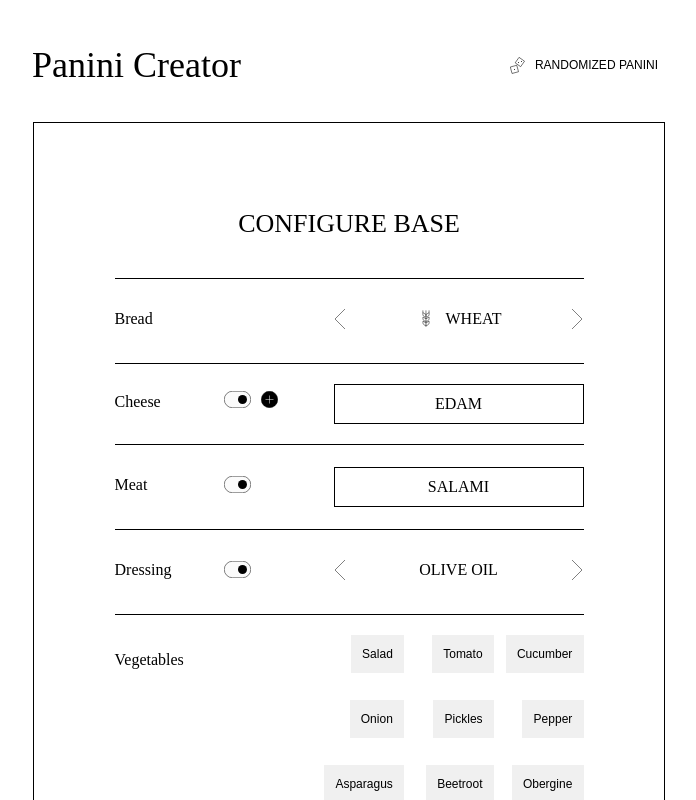
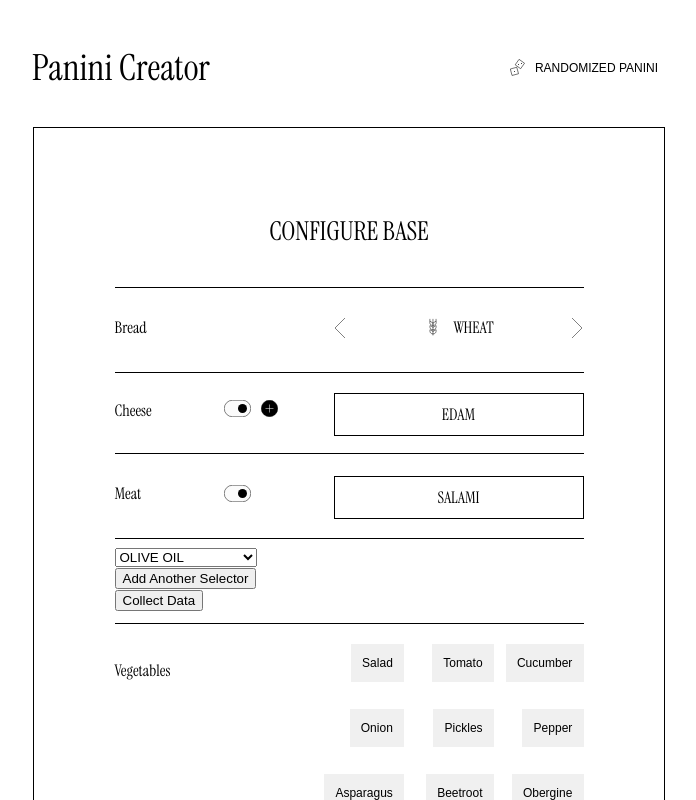
Before and after one commit to mr-fox93/panini-creator, a React (Vite) app: page /home in a window 1280 px wide. Shown: the top 800 px of the page, without its empty margins (291-987 px from the left). Built offline with nearby package versions, Linux system fonts and the light colour scheme.

Commit message:
complete zod implementation

```diff
--- a/index.html
+++ b/index.html
@@ -5,6 +5,12 @@
     <link rel="icon" type="image/svg+xml" href="/vite.svg" />
     <meta name="viewport" content="width=device-width, initial-scale=1.0" />
     <title>Panini Creator</title>
+    <link rel="preconnect" href="https://fonts.googleapis.com" />
+    <link rel="preconnect" href="https://fonts.gstatic.com" crossorigin />
+    <link
+      href="https://fonts.googleapis.com/css2?family=Instrument+Serif&display=swap"
+      rel="stylesheet"
+    />
   </head>
   <body>
     <div id="root"></div>
--- a/package.json
+++ b/package.json
@@ -11,6 +11,7 @@
   },
   "dependencies": {
     "framer-motion": "^10.16.4",
+    "notistack": "^3.0.1",
     "prettier": "^2.8.8",
     "react": "^18.2.0",
     "react-dom": "^18.2.0",
--- /dev/null
+++ b/src/GlobalStyle.ts
@@ -0,0 +1,9 @@
+import { createGlobalStyle } from "styled-components";
+
+const GlobalStyle = createGlobalStyle`
+  body {
+    font-family: 'Instrument Serif', serif;
+  }
+`;
+
+export default GlobalStyle;
--- a/src/components/DressingCarousel.tsx
+++ b/src/components/DressingCarousel.tsx
@@ -1,99 +1,161 @@
-import LeftArrowImage from "../arrows/Vector4.svg";
-import RightArrowImage from "../arrows/Vector3.svg";
-import { dressingVariants } from "../data/dressing";
-import styled from "styled-components";
-import { useState, useEffect } from "react";
-import SwichOn from "../arrows/SwichOn.svg";
-import SwichOff from "../arrows/SwichOff.svg";
+import React, { useState } from "react";
 import { z } from "zod";
-import { useFormContext } from "react-hook-form";
+import { dressingVariants } from "../data/dressing"; // Upewnij się, że ścieżka do importu jest poprawna
 
-interface CarouselWrapProps {
-  isVisible: boolean;
-}
-
-const CarouselWrap = styled.div<CarouselWrapProps>`
-  display: flex;
-  justify-content: space-between;
-  align-items: center;
-  text-align: center;
-  gap: 20px;
-  width: 250px;
-  height: 35px;
-  visibility: ${(props) => (props.isVisible ? "visible" : "hidden")};
-`;
-
-const BreadAndLogoWrapper = styled.div`
-  display: flex;
-  flex-wrap: wrap;
-  gap: 10px;
-`;
+type SelectorData = {
+  id: number;
+  value: string;
+};
 
 export const dressingSchema = z
   .enum(["OLIVE OIL", "HONEY_MUSTARD", "RANCH", "MAYO"])
   .optional()
   .nullable();
 
-const DressingCarousel = () => {
-  const [isVisible, setIsVisible] = useState(true);
-  const [currentIndex, setCurrentIndex] = useState(0);
+const DressingCarousel: React.FC = () => {
+  const [selectors, setSelectors] = useState<SelectorData[]>([
+    { id: Date.now(), value: "OLIVE OIL" },
+  ]);
 
-  const { setValue } = useFormContext();
-
-  const visible = () => setIsVisible(!isVisible);
-
-  const uptadeDressing = (newIndex: number) => {
-    const newDressing = dressingVariants[newIndex] || "";
-    setValue("base.dressing", newDressing);
+  const addSelector = () => {
+    setSelectors([...selectors, { id: Date.now(), value: "OLIVE OIL" }]);
   };
 
-  const nextDressing = () => {
-    const nextIndex = (currentIndex + 1) % dressingVariants.length;
-    setCurrentIndex(nextIndex);
-    uptadeDressing(nextIndex);
+  const updateSelector = (id: number, value: string) => {
+    setSelectors(
+      selectors.map((selector) =>
+        selector.id === id ? { ...selector, value } : selector
+      )
+    );
   };
 
-  const prevDressing = () => {
-    const prevIndex =
-      (currentIndex - 1 + dressingVariants.length) % dressingVariants.length;
-    setCurrentIndex(prevIndex);
-    uptadeDressing(prevIndex);
+  const collectData = () => {
+    const dataArray = selectors.map((selector) => selector.value);
+    console.log(dataArray); // setValue from hook to dataArray.
   };
 
-  useEffect(() => {
-    setValue(
-      "base.dressing",
-      isVisible ? dressingVariants[currentIndex] : undefined
-    );
-  }, [isVisible, currentIndex, setValue]);
-
   return (
-    <>
-      <p>Dressing</p>
-      <img
-        onClick={visible}
-        src={(isVisible && SwichOn) || SwichOff}
-        alt={isVisible ? "SwichOn" : "SwichOff"}
-      />
-      <CarouselWrap isVisible={isVisible}>
-        <img
-          onClick={prevDressing}
-          style={{ cursor: "pointer" }}
-          src={RightArrowImage}
-          alt="Left Arrow"
-        />
-        <BreadAndLogoWrapper>
-          {dressingVariants[currentIndex]}
-        </BreadAndLogoWrapper>
-        <img
-          onClick={nextDressing}
-          style={{ cursor: "pointer" }}
-          src={LeftArrowImage}
-          alt="Right Arrow"
-        />
-      </CarouselWrap>
-    </>
+    <div>
+      {selectors.map((selector, index) => (
+        <div key={selector.id}>
+          <select
+            value={selector.value}
+            onChange={(e) => updateSelector(selector.id, e.target.value)}
+          >
+            {dressingVariants.map((variant) => (
+              <option key={variant} value={variant}>
+                {variant}
+              </option>
+            ))}
+          </select>
+          {index === selectors.length - 1 && (
+            <button onClick={addSelector}>Add Another Selector</button>
+          )}
+        </div>
+      ))}
+      <button onClick={collectData}>Collect Data</button>
+    </div>
   );
 };
 
 export default DressingCarousel;
+
+// import LeftArrowImage from "../arrows/Vector4.svg";
+// import RightArrowImage from "../arrows/Vector3.svg";
+// import { dressingVariants } from "../data/dressing";
+// import styled from "styled-components";
+// import { useState, useEffect } from "react";
+// import SwichOn from "../arrows/SwichOn.svg";
+// import SwichOff from "../arrows/SwichOff.svg";
+// import { z } from "zod";
+// import { useFormContext } from "react-hook-form";
+
+// interface CarouselWrapProps {
+//   isVisible: boolean;
+// }
+
+// const CarouselWrap = styled.div<CarouselWrapProps>`
+//   display: flex;
+//   justify-content: space-between;
+//   align-items: center;
+//   text-align: center;
+//   gap: 20px;
+//   width: 250px;
+//   height: 35px;
+//   visibility: ${(props) => (props.isVisible ? "visible" : "hidden")};
+// `;
+
+// const BreadAndLogoWrapper = styled.div`
+//   display: flex;
+//   flex-wrap: wrap;
+//   gap: 10px;
+// `;
+
+// export const dressingSchema = z
+//   .enum(["OLIVE OIL", "HONEY_MUSTARD", "RANCH", "MAYO"])
+//   .optional()
+//   .nullable();
+
+// const DressingCarousel = () => {
+//   const [isVisible, setIsVisible] = useState(true);
+//   const [currentIndex, setCurrentIndex] = useState(0);
+
+//   const { setValue } = useFormContext();
+
+//   const visible = () => setIsVisible(!isVisible);
+
+//   const uptadeDressing = (newIndex: number) => {
+//     const newDressing = dressingVariants[newIndex] || "";
+//     setValue("base.dressing", newDressing);
+//   };
+
+//   const nextDressing = () => {
+//     const nextIndex = (currentIndex + 1) % dressingVariants.length;
+//     setCurrentIndex(nextIndex);
+//     uptadeDressing(nextIndex);
+//   };
+
+//   const prevDressing = () => {
+//     const prevIndex =
+//       (currentIndex - 1 + dressingVariants.length) % dressingVariants.length;
+//     setCurrentIndex(prevIndex);
+//     uptadeDressing(prevIndex);
+//   };
+
+//   useEffect(() => {
+//     setValue(
+//       "base.dressing",
+//       isVisible ? dressingVariants[currentIndex] : undefined
+//     );
+//   }, [isVisible, currentIndex, setValue]);
+
+//   return (
+//     <>
+//       <p>Dressing</p>
+//       <img
+//         onClick={visible}
+//         src={(isVisible && SwichOn) || SwichOff}
+//         alt={isVisible ? "SwichOn" : "SwichOff"}
+//       />
+//       <CarouselWrap isVisible={isVisible}>
+//         <img
+//           onClick={prevDressing}
+//           style={{ cursor: "pointer" }}
+//           src={RightArrowImage}
+//           alt="Left Arrow"
+//         />
+//         <BreadAndLogoWrapper>
+//           {dressingVariants[currentIndex]}
+//         </BreadAndLogoWrapper>
+//         <img
+//           onClick={nextDressing}
+//           style={{ cursor: "pointer" }}
+//           src={LeftArrowImage}
+//           alt="Right Arrow"
+//         />
+//       </CarouselWrap>
+//     </>
+//   );
+// };
+
+// export default DressingCarousel;
--- a/src/components/FinalizeOrder/PaniniName.tsx
+++ b/src/components/FinalizeOrder/PaniniName.tsx
@@ -1,7 +1,12 @@
 import styled from "styled-components";
-import { useState } from "react";
+import { useState, useEffect } from "react";
 import { useFormContext } from "react-hook-form";
 import { z } from "zod";
+import { enqueueSnackbar } from "notistack";
+
+interface CustomProps {
+  hasError?: boolean;
+}
 
 const PaniniNameContainer = styled.div`
   display: flex;
@@ -17,30 +22,56 @@ const Header = styled.header`
   margin-right: auto;
 `;
 
-const CustomInput = styled.input`
+const CustomInput = styled.input<CustomProps>`
   width: 330px;
   height: 36px;
   border: 0.5px solid black;
   background: transparent;
 
   &::placeholder {
-    color: #888;
+    color: ${(props) => (props.hasError ? "red" : "#888")};
+
+    padding: 1rem;
   }
 `;
 
-export const paniniNameSchema = z.string().max(35);
+const InputContainer = styled.div`
+  display: flex;
+  flex-direction: column;
+`;
+
+export const paniniNameSchema = z
+  .string()
+  .nonempty({ message: "Panini name is required" })
+  .max(35);
 
 const PaniniName = () => {
   const [sandwichName, setSandwichName] = useState<string>("");
-  const { register } = useFormContext();
+  const {
+    register,
+    formState: { errors },
+  } = useFormContext();
+
+  const message = "Panini name is required";
+  // enqueueSnackbar(message, { variant: "error" });
+
+  useEffect(() => {
+    if (errors.sandwichName && !sandwichName) {
+      enqueueSnackbar(message, { variant: "error" });
+    }
+  });
+
   return (
     <PaniniNameContainer>
       <Header>Name panini</Header>
-      <CustomInput
-        {...register("sandwichName")}
-        onChange={(e) => setSandwichName(e.target.value)}
-        placeholder="eg. Salami Panini"
-      />{" "}
+      <InputContainer>
+        <CustomInput
+          hasError={Boolean(errors.sandwichName)}
+          {...register("sandwichName")}
+          onChange={(e) => setSandwichName(e.target.value)}
+          placeholder="eg. Salami Panini"
+        />{" "}
+      </InputContainer>
     </PaniniNameContainer>
   );
 };
--- a/src/main.tsx
+++ b/src/main.tsx
@@ -2,10 +2,21 @@ import React from "react";
 import ReactDOM from "react-dom/client";
 import "./index.css";
 import App from "./App";
+import { SnackbarProvider } from "notistack";
+import GlobalStyle from "./GlobalStyle";
 
 const rootElement = document.getElementById("root") as HTMLElement;
 ReactDOM.createRoot(rootElement).render(
   <React.StrictMode>
-    <App />
+    <SnackbarProvider
+      anchorOrigin={{
+        vertical: "top",
+        horizontal: "left",
+      }}
+    >
+      <GlobalStyle />
+
+      <App />
+    </SnackbarProvider>
   </React.StrictMode>
 );
```
Also changed, not shown: src/components/Test.tsx (added, +132 -0 lines), 1 other file (tests, documents, lock files or other folders).
